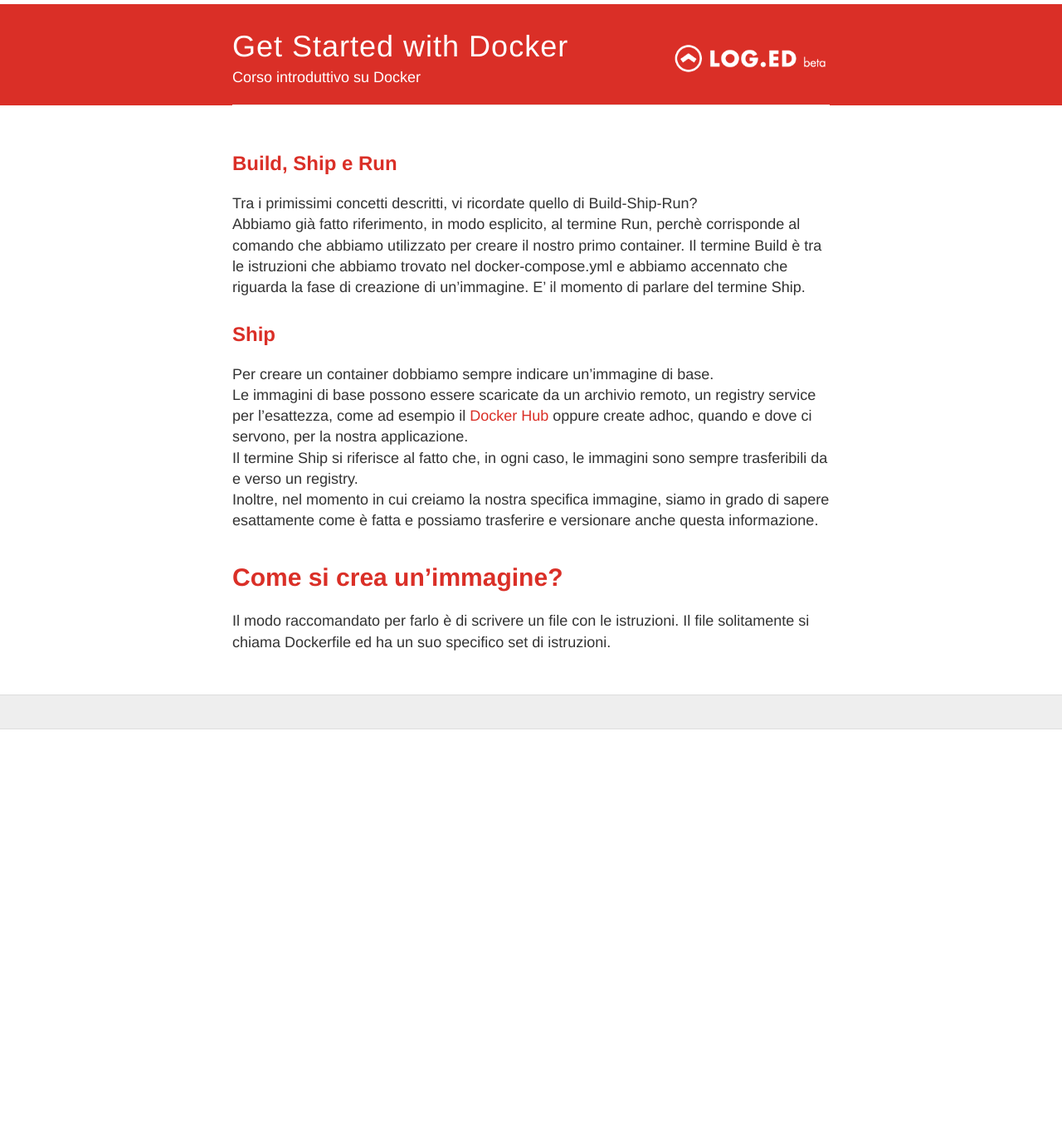
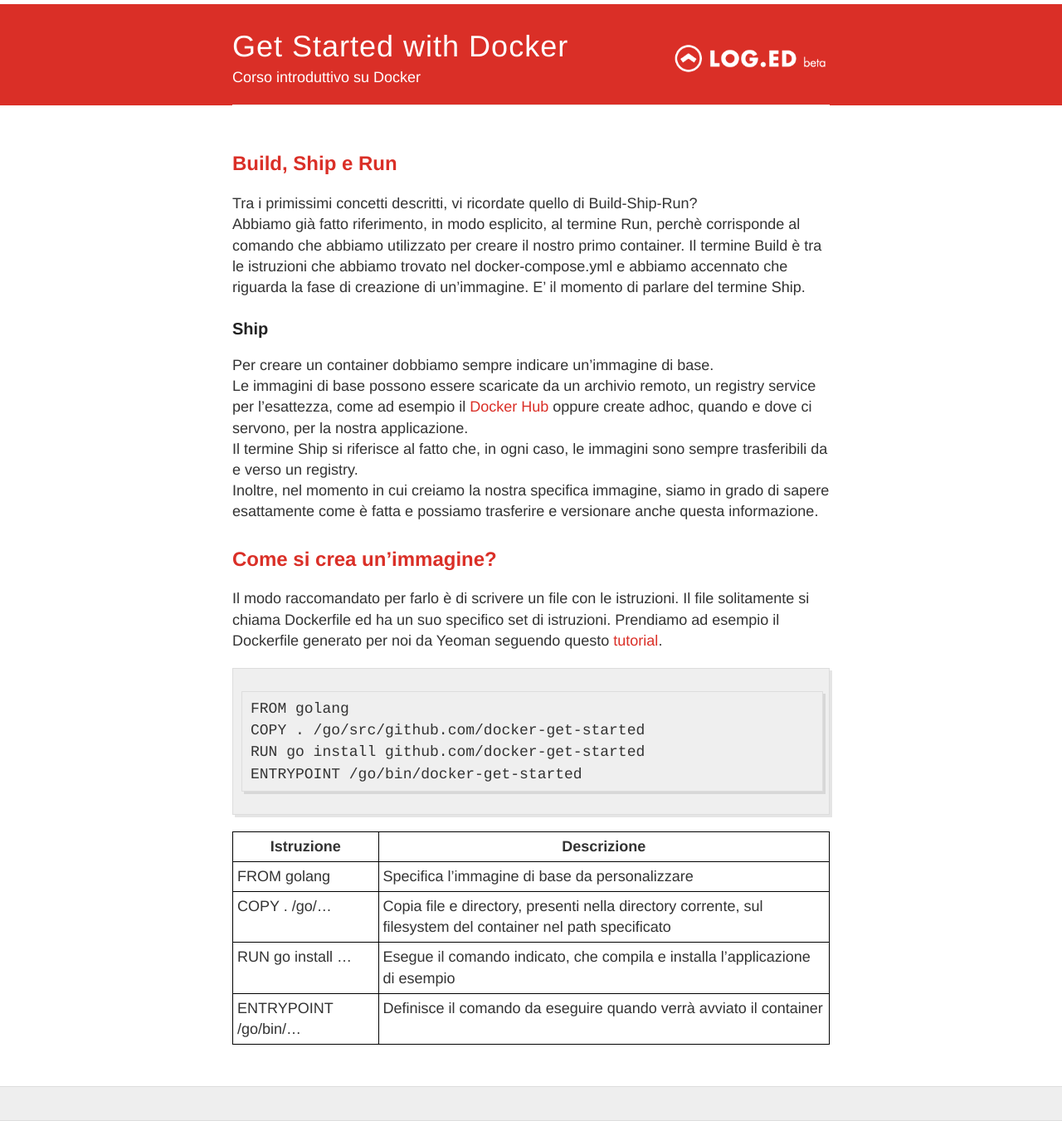
Before and after one commit to LOG-ED/docker-get-started, a Jekyll site: the page built from sessione2_1.md, in a window 1280 px wide. Shown: the whole page at 83% size. Built offline with Jekyll 4.4.1, drawn with Linux system fonts in a browser that asks for light colours; nearby versions of some CDN libraries; before the commit the page ends 900 px from its top, so only the background shows below that.

Commit message:
Update sessione2_1.md

````diff
--- a/sessione2_1.md
+++ b/sessione2_1.md
@@ -10,7 +10,7 @@ che abbiamo utilizzato per creare il nostro primo container. Il termine Build è
 che abbiamo trovato nel docker-compose.yml e abbiamo accennato che riguarda la fase di creazione di un'immagine.
 E' il momento di parlare del termine Ship.
 
-## Ship
+### Ship
 
 Per creare un container dobbiamo sempre indicare un'immagine di base.
 Le immagini di base possono essere scaricate da un archivio remoto, un registry service per l'esattezza,
@@ -20,7 +20,21 @@ Il termine Ship si riferisce al fatto che, in ogni caso, le immagini sono sempre
 Inoltre, nel momento in cui creiamo la nostra specifica immagine, siamo in grado di sapere esattamente come è fatta
 e possiamo trasferire e versionare anche questa informazione.
 
-# Come si crea un'immagine?
+## Come si crea un'immagine?
 
 Il modo raccomandato per farlo è di scrivere un file con le istruzioni. Il file solitamente si chiama Dockerfile
-ed ha un suo specifico set di istruzioni.
+ed ha un suo specifico set di istruzioni. Prendiamo ad esempio il Dockerfile generato per noi da Yeoman seguendo questo [tutorial](/docker-get-started/sessione2).
+
+```
+FROM golang
+COPY . /go/src/github.com/docker-get-started
+RUN go install github.com/docker-get-started
+ENTRYPOINT /go/bin/docker-get-started
+```
+
+| **Istruzione** | **Descrizione** |
+| -------------- | --------------- |
+| FROM golang | Specifica l'immagine di base da personalizzare |
+| COPY . /go/... | Copia file e directory, presenti nella directory corrente, sul filesystem del container nel path specificato |
+| RUN go install ... | Esegue il comando indicato, che compila e installa l'applicazione di esempio |
+| ENTRYPOINT /go/bin/... | Definisce il comando da eseguire quando verrà avviato il container |
````
